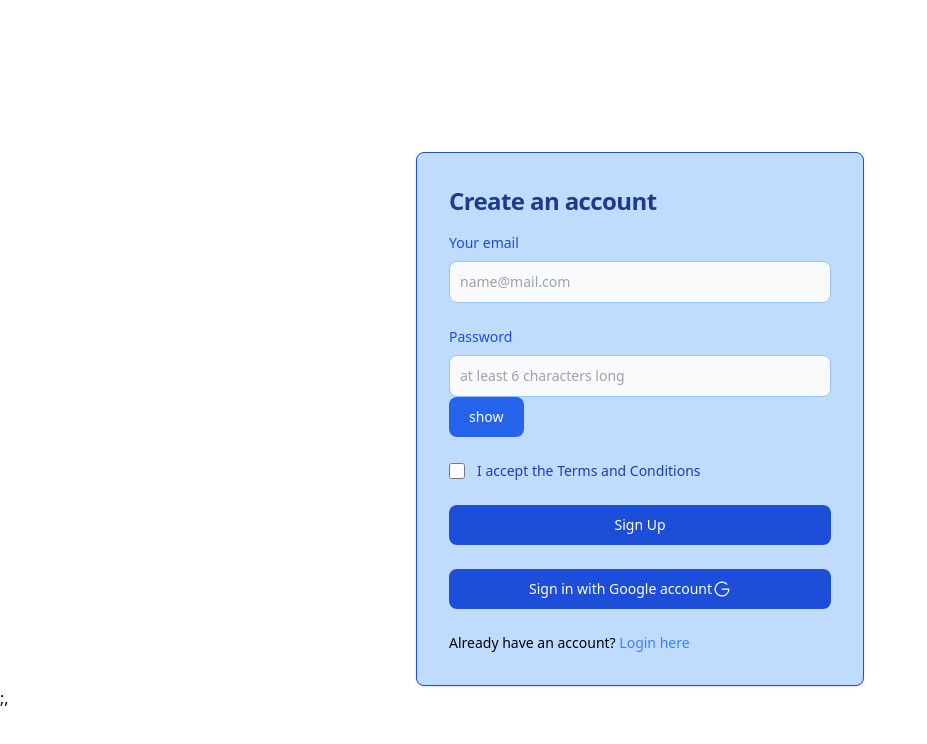
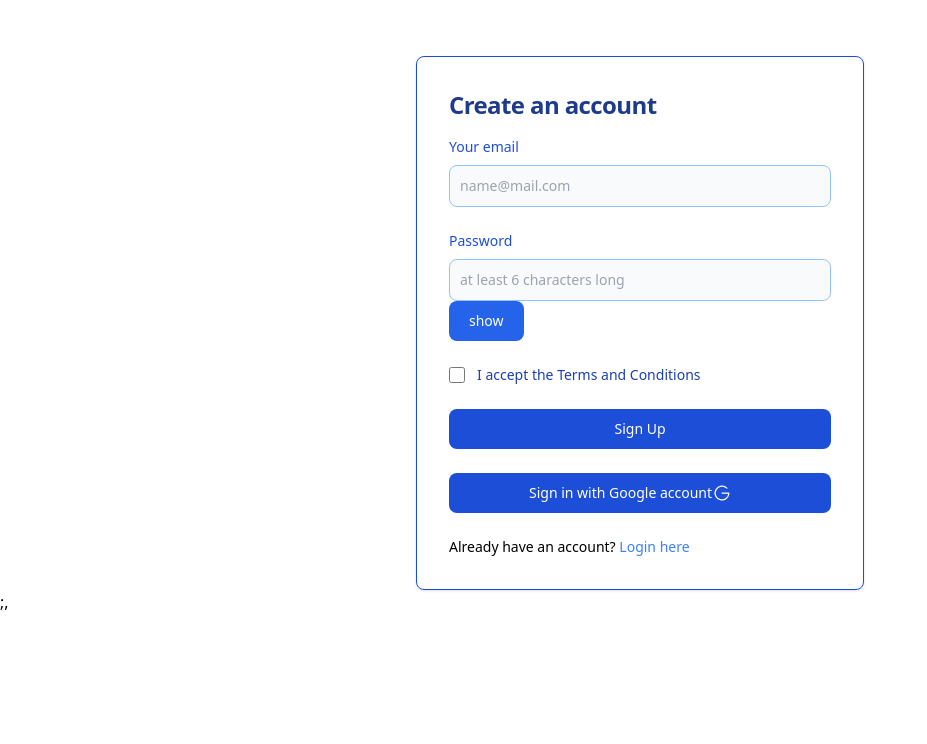
Before and after one commit to Omotayo21/E-commerce-app, a React (Vite) app: page /signup in a window 1280 px wide. Shown: the top 744 px of the page, without its empty margins (0-927 px from the left). Built offline with nearby package versions, Linux system fonts and the light colour scheme; no server answers.

Commit message:
Update Signup.jsx

```diff
--- a/src/shopping-app/pages/Signup.jsx
+++ b/src/shopping-app/pages/Signup.jsx
@@ -84,9 +84,9 @@ const [isLoading, setIsLoading] = useState(false);
 
   return (
     <>
-      <section className="bg-white h-full mt-36">
+      <section className="bg-white h-full mt-12">
         <div className="flex flex-col items-center justify-center">
-          <div className="w-full bg-blue-200 rounded-lg shadow border mt-2 sm:max-w-md xl:p-0 border-blue-700">
+          <div className="w-full rounded-lg shadow border mt-2 sm:max-w-md xl:p-0 border-blue-700">
             <div className="p-6 space-y-4 sm:p-8">
               <h1 className="text-xl font-bold leading-tight tracking-tight text-blue-900 sm:text-2xl">
                 Create an account
```
